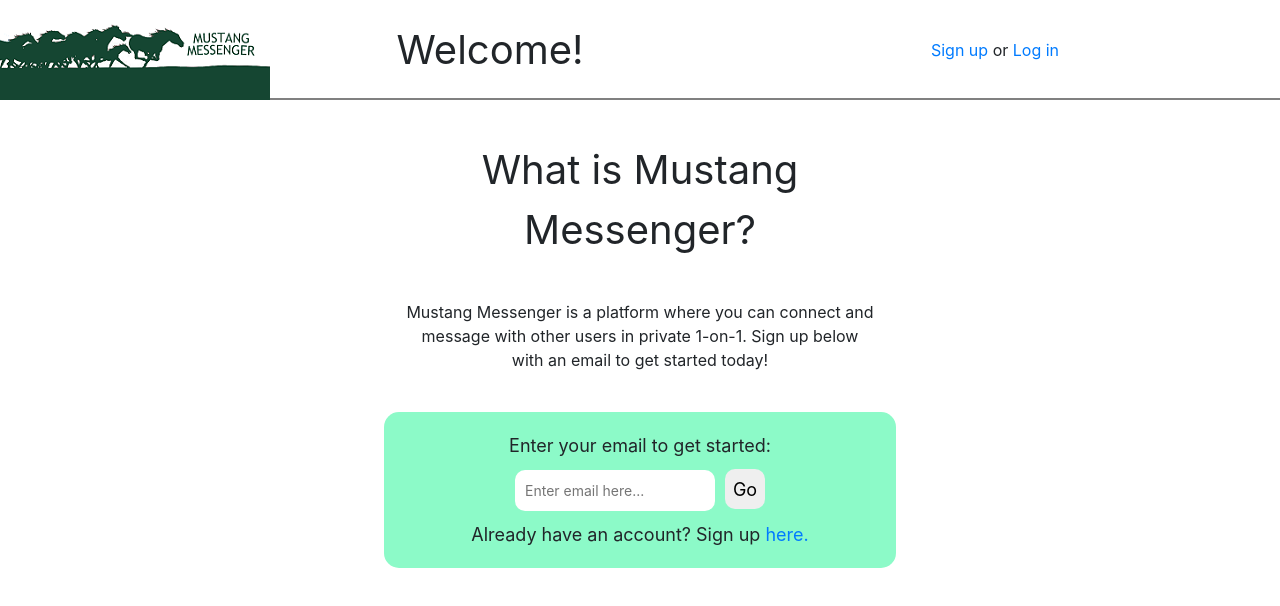
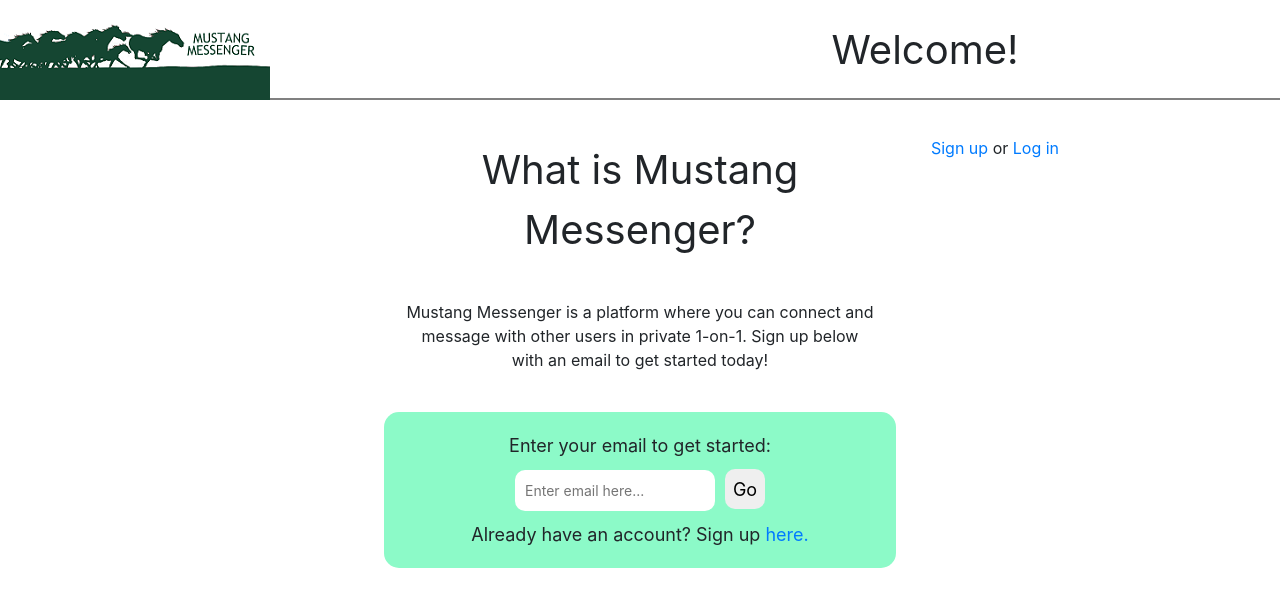
Before and after one commit to otakaran/mustang-messenger, a React (Create React App) app: page / in a window 1280 px wide. Shown: the top 606 px of the page. Built offline with nearby package versions, Linux system fonts and the light colour scheme; no server answers.

Commit message:
Centered center header text

```diff
--- a/src/css/header.css
+++ b/src/css/header.css
@@ -8,8 +8,10 @@
 }
 
 .header-left {
+  display: inline-block;
   float: left;
-  width: 270px;
+  padding: 0 300px 0 0;
+  width: 570px;
 }
 
 #banner {
```
